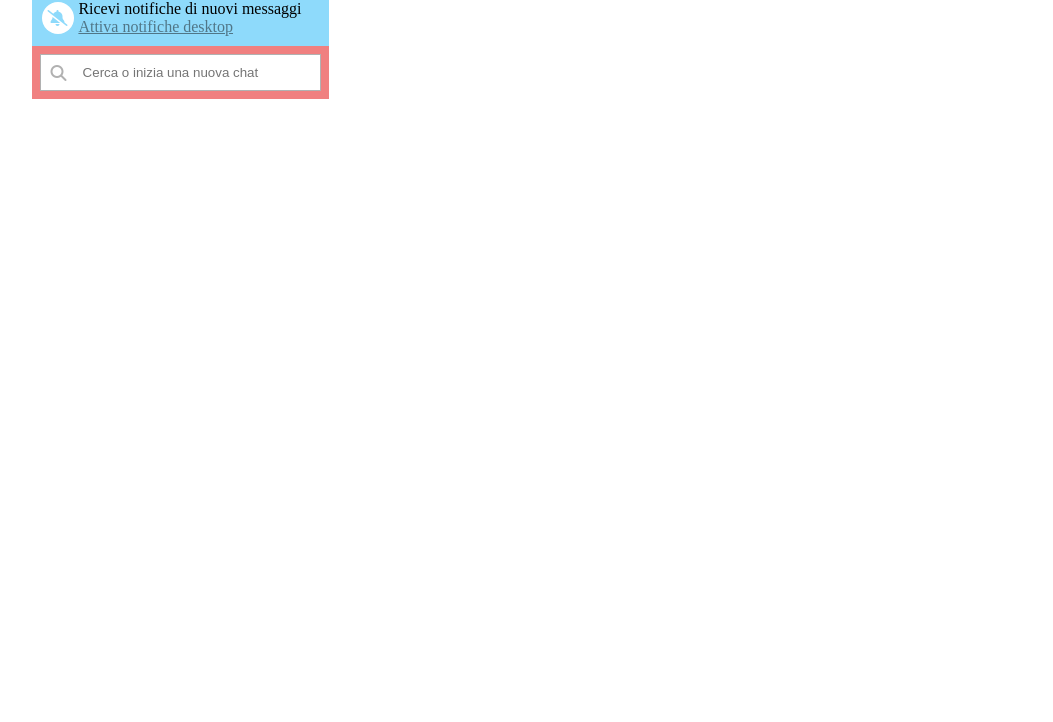
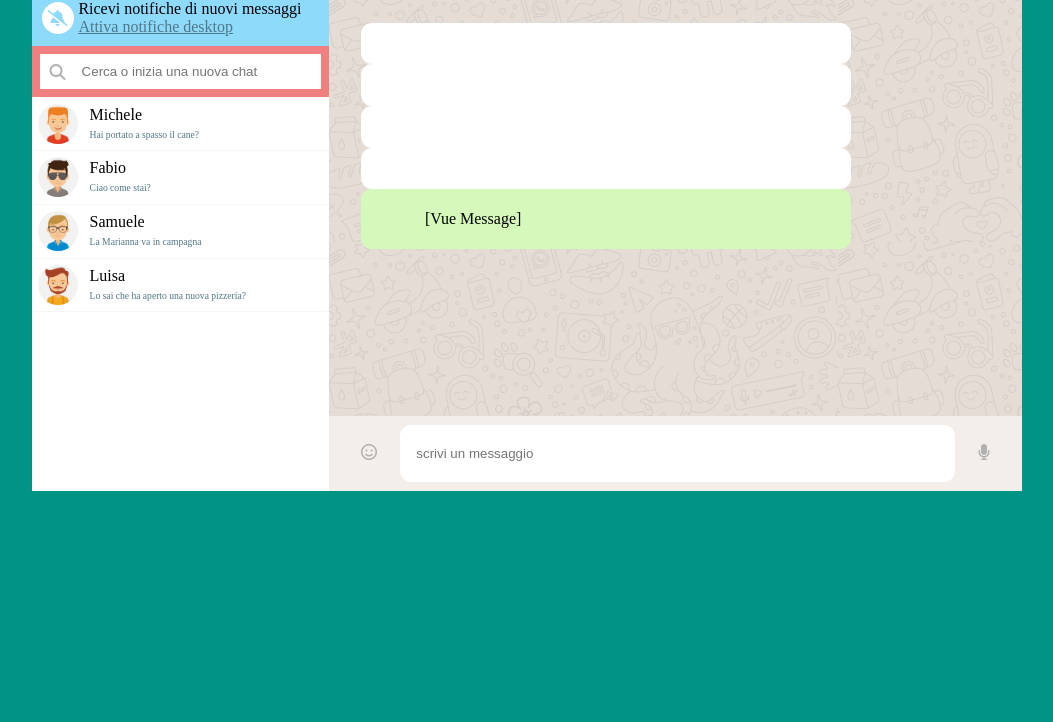
Before and after one commit to DNParadox/vue-boolzapp, a plain HTML site: page milestone1/index.html in a window 1280 px wide. Shown: the part 78-800 px from the top of the page, without its empty margins (96-1149 px from the left). Drawn offline with nearby package versions, Linux system fonts and the light colour scheme.

Commit message:
Push notturno

```diff
--- a/milestone1/css/style.css
+++ b/milestone1/css/style.css
@@ -49,15 +49,17 @@ body {
 .leftaside {
     width: 30%;
     height: 100%;
+    background-color: white;
 }
-
+body {
+    background-color: #009487;;
+}
 /* Common */
 i {
     color: #b1b1b1;
 }
     /* Utilizzata in Header left / Header Right */
 .user-info {
-    width: 50%;
     height: 20%;
     display: flex;
     align-items: center;
@@ -83,6 +85,7 @@ i {
 
 .core {
     display: flex;
+    height: 500px;
 }
 /* Common */
 
@@ -115,7 +118,7 @@ i {
 
 .subtext {
     text-decoration: underline;
-    color: #507687;;
+    color: #507687;
 
 }
 
@@ -127,7 +130,7 @@ i {
     background-color: lightcoral;
     padding: 0.5rem;
 }
-    .searchfriend input {
+    input {
         width: 100%;
         border: none;
     }
@@ -135,29 +138,39 @@ i {
     /* Search bar */
     .searchbar {
         background-color: #fff;
-        border: 0.2px solid #b1b1b1;
+        border: 1 solid #f6f6f6;
     }
         .searchbar input {
             padding-left: 1rem;
         }
 
+/* friend list */
+
+.friendlist .user-info {
+    border-bottom: 1px solid #f6f6f6;
+}
+.previewmessages {
+    font-size: 0.6rem;
+    color: #507687;
+}
 /* Fine left side */
 
 /* right side  */
 .rightside {
     width: 70%;
     background-image:url(../img/mine.jpg);
-    height: 400px;
+    height: 100%;
 
 }
     .container-chat {
-        margin: 2rem auto;
         width: 80%;
+        height: 85%;
+        padding: 2rem 2rem;
     }
-        .leftchat{
+        /* .leftchat{
             display: flex;
             justify-content: left;
-        }
+        } */
 
             .message{
                 background-color: lightcoral;
@@ -172,7 +185,29 @@ i {
                 background-color: #d5f9ba;
             }
 
-        .rightchat{
+        /* .rightchat{
             display: flex;
             justify-content: right;
+        } */
+
+        .bottom-chat {
+            height: 15%;
+            display: flex;
+            align-items: center;
+            background-color: #f3eeea;
         }
+
+            .bottom-chat input {
+                width: 80%;
+                margin: 0 auto;
+                padding: 1.3rem 1rem;
+                border-radius: 11px;
+            }
+
+            .bottom-chat .emoji {
+                padding-left: 2rem;
+            }
+
+            .bottom-chat .audio {
+                padding-right: 2rem
+            }
--- a/milestone1/index.html
+++ b/milestone1/index.html
@@ -38,7 +38,7 @@
                           <div class="user-info">
                             <img src="img/avatar_io.jpg" alt="[Vue user]">
                             <div class="utent-name pdl03">
-                                 [Vue user] <br>
+                                 Nome Utente <br>
                                  Ultimo accesso: [Vue Date]
                             </div>
                         </div>
@@ -50,7 +50,8 @@
                         </div>
                     </div>
                 </div>
-                <!-- left Bar-->
+                <div class="core">
+                    <!-- left bar -->
                     <div class="leftaside">
                         <div class="notification">
                             <span class="dflex">
@@ -67,6 +68,54 @@
                                 <input type="text" placeholder="Cerca o inizia una nuova chat">
                             </div>
                         </div>
+                        <!-- Friend list -->
+                        <div class="friendlist">
+                            <!-- template in VUE -->
+                                            <!-- User Info -->
+                            <div v-for="(element,index) in contacts" class="user-info">
+                                <!-- <img src="img/avatar_io.jpg" alt="[Vue user]"> -->
+                                <!-- <img src="../milestone1/img/avatar_1.jpg" alt=""> -->
+                                <img :src="'img/avatar' + element.avatar + '.jpg'" :alt="contacts[index].name">
+                                <div class="utent-name pdl03">
+                                    {{element.name}} <br>
+                                 <span class="previewmessages">{{element.messages[0].text}}</span>
+
+                                </div>
+                            </div>
+
+
+                        </div>
+                    </div>
+                    <!-- right side -->
+                    <div class="rightside">
+                        <div class="container-chat">
+
+                            <div class="leftchat">
+                                <div v-for="(element,index) in contacts" class="message friendchat">
+                                    {{element.text}}
+                                </div>
+                            </div>
+                            <div class="rightchat">
+                                <div class="message userchat">
+                                    [Vue Message]
+                                </div>
+                            </div>
+
+                        </div>
+
+                        <div class="bottom-chat">
+                            <div class="emoji">
+                                <i class="fa-regular fa-face-smile"></i>
+                            </div>
+                            <input type="text" placeholder="scrivi un messaggio">
+                            <div class="audio">
+                                <i class="fa-solid fa-microphone"></i>
+                            </div>
+
+
+
+                        </div>
+                    </div>
                 </div>
             </div>
         </div>
--- a/milestone1/js/script.js
+++ b/milestone1/js/script.js
@@ -5,6 +5,7 @@ var app = new Vue({
         {
             name: 'Michele',
             avatar: '_1',
+            index: 0,
             visible: true,
             messages: [
                 {
```
Lines whose indentation alone changed are shown as unchanged.
